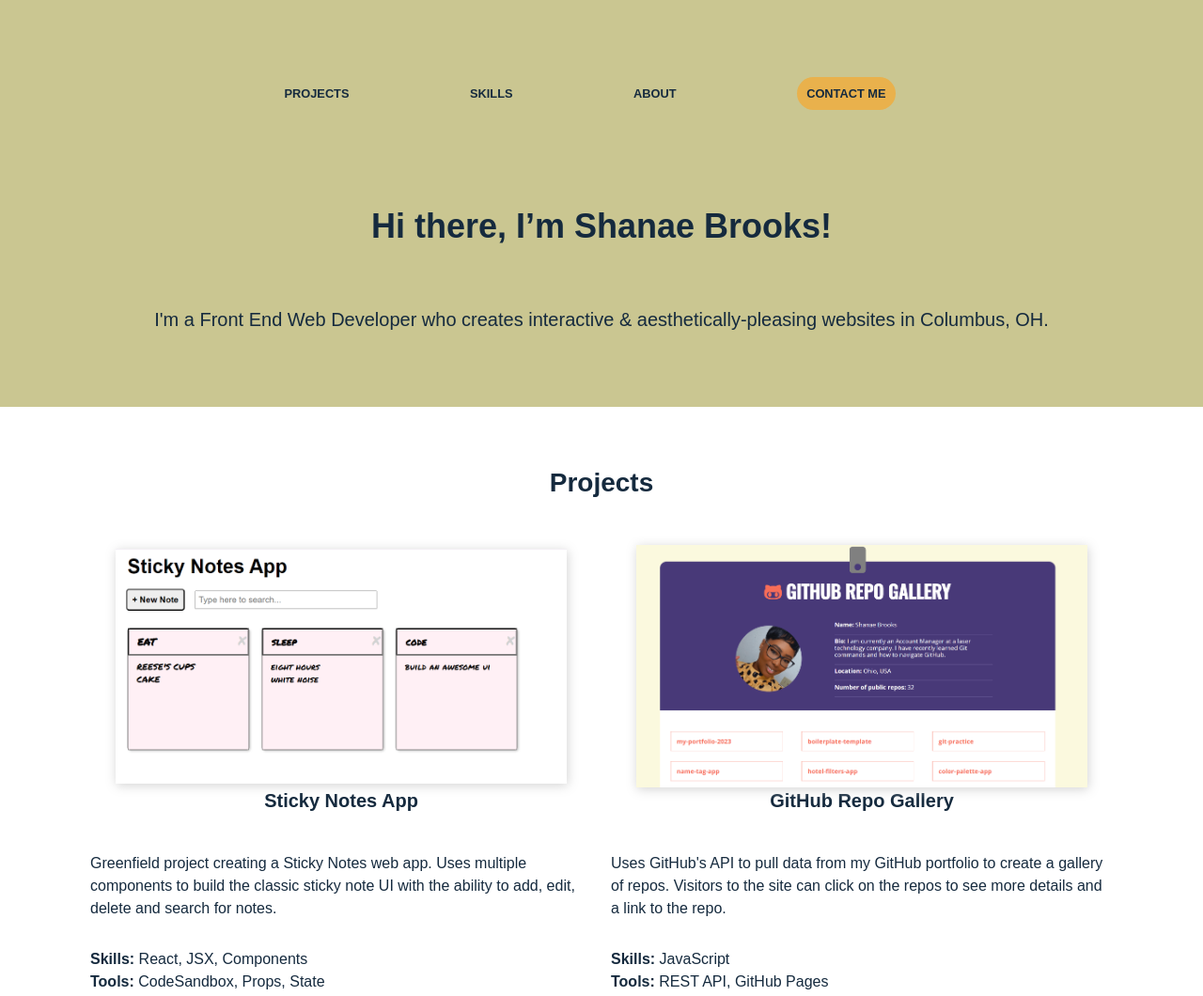
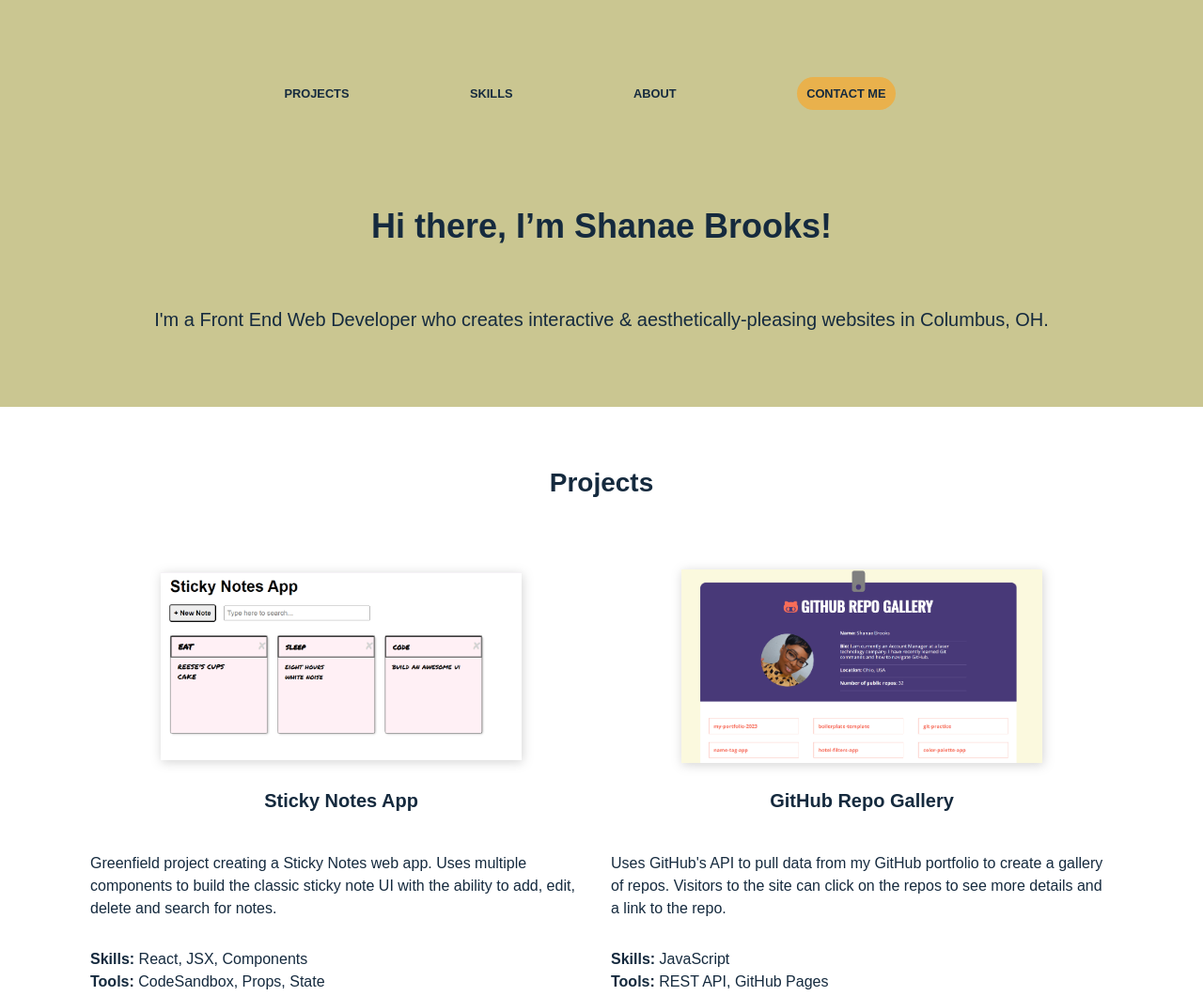
Before and after one commit to Shanae-B/my-portfolio-2023, a website with bundled scripts: page docs/index.html in a window 1280 px wide. Shown: the top 1060 px of the page at 94% size. Built offline with nearby package versions, Linux system fonts and the light colour scheme; a web font is replaced by a local one.

Commit message:
Resized portfolios for desktops

```diff
--- a/docs/css/style.css
+++ b/docs/css/style.css
@@ -817,6 +817,11 @@ header nav ul {
     align-items: center;
   }
 
+  .home-portfolio-piece img {
+
+    width: 60%;
+  }
+
   .home-portfolio-piece h4 {
     font-weight: bold;
   }
```
